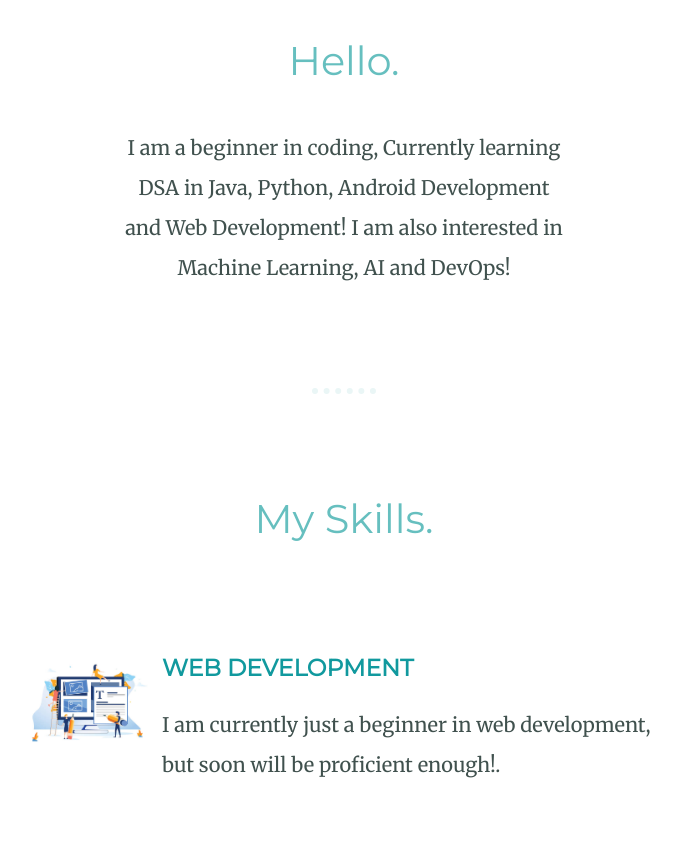
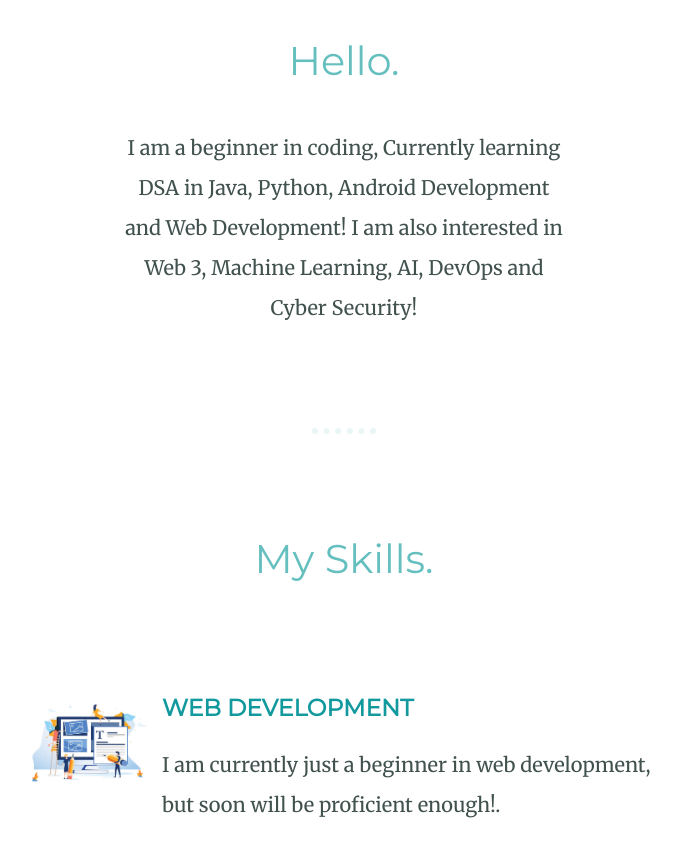
Before and after one commit to ABHIGYAN-MOHANTA/cv, a plain HTML site: page index.html in a window 1280 px wide. Shown: the part 1202-2065 px from the top of the page, without its empty margins (296-977 px from the left). Drawn offline with Linux system fonts and the light colour scheme.

Commit message:
add additional interests

```diff
--- a/index.html
+++ b/index.html
@@ -26,7 +26,7 @@
       <h2>Hello.</h2>
       <p class="intro">I am a beginner in coding,
       Currently learning DSA in Java, Python, Android Development and Web Development!
-    I am also interested in Machine Learning, AI and DevOps!</p>
+    I am also interested in Web 3, Machine Learning, AI, DevOps and Cyber Security!</p>
     </div>
     <hr>
     <div class="skills">
```
